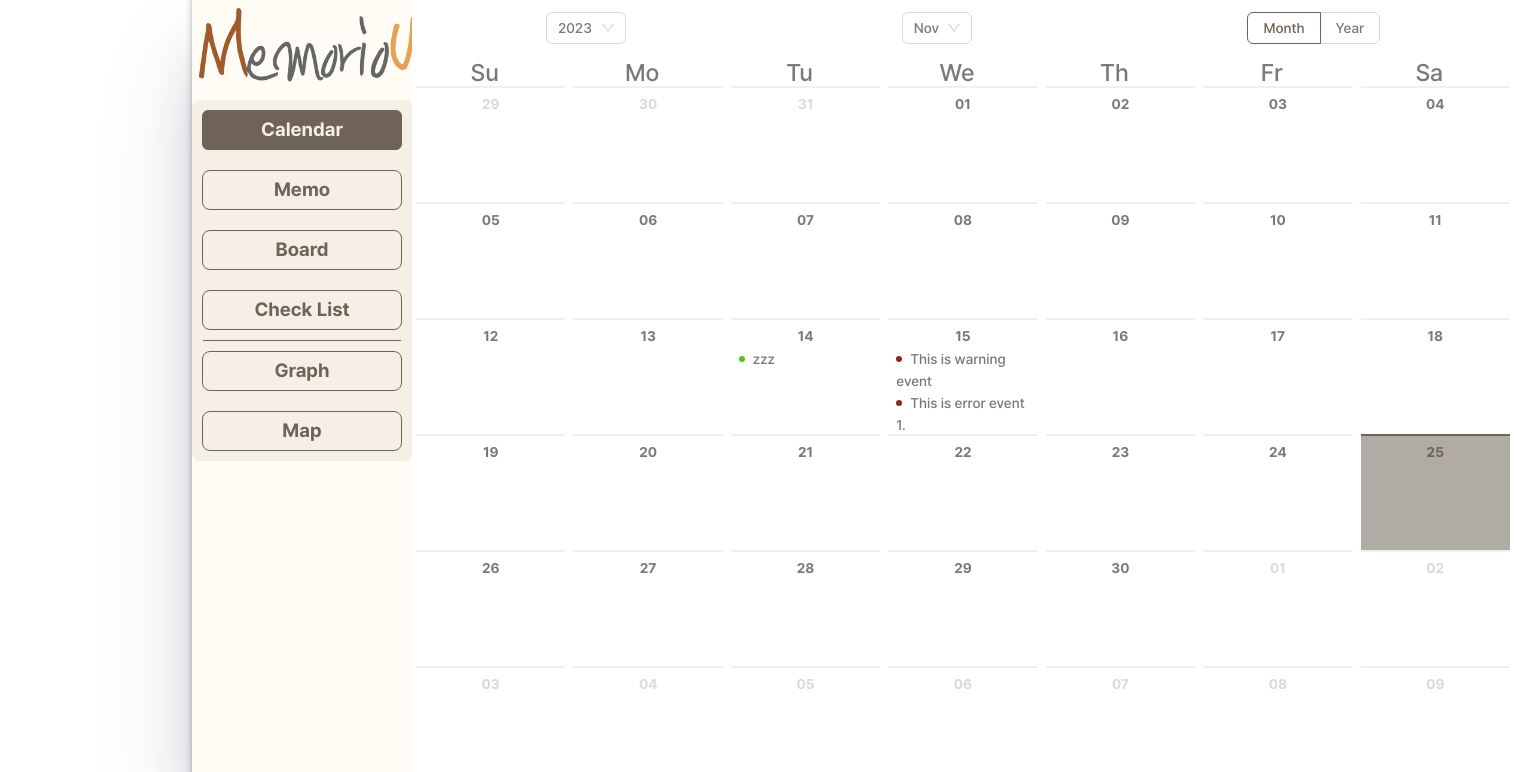
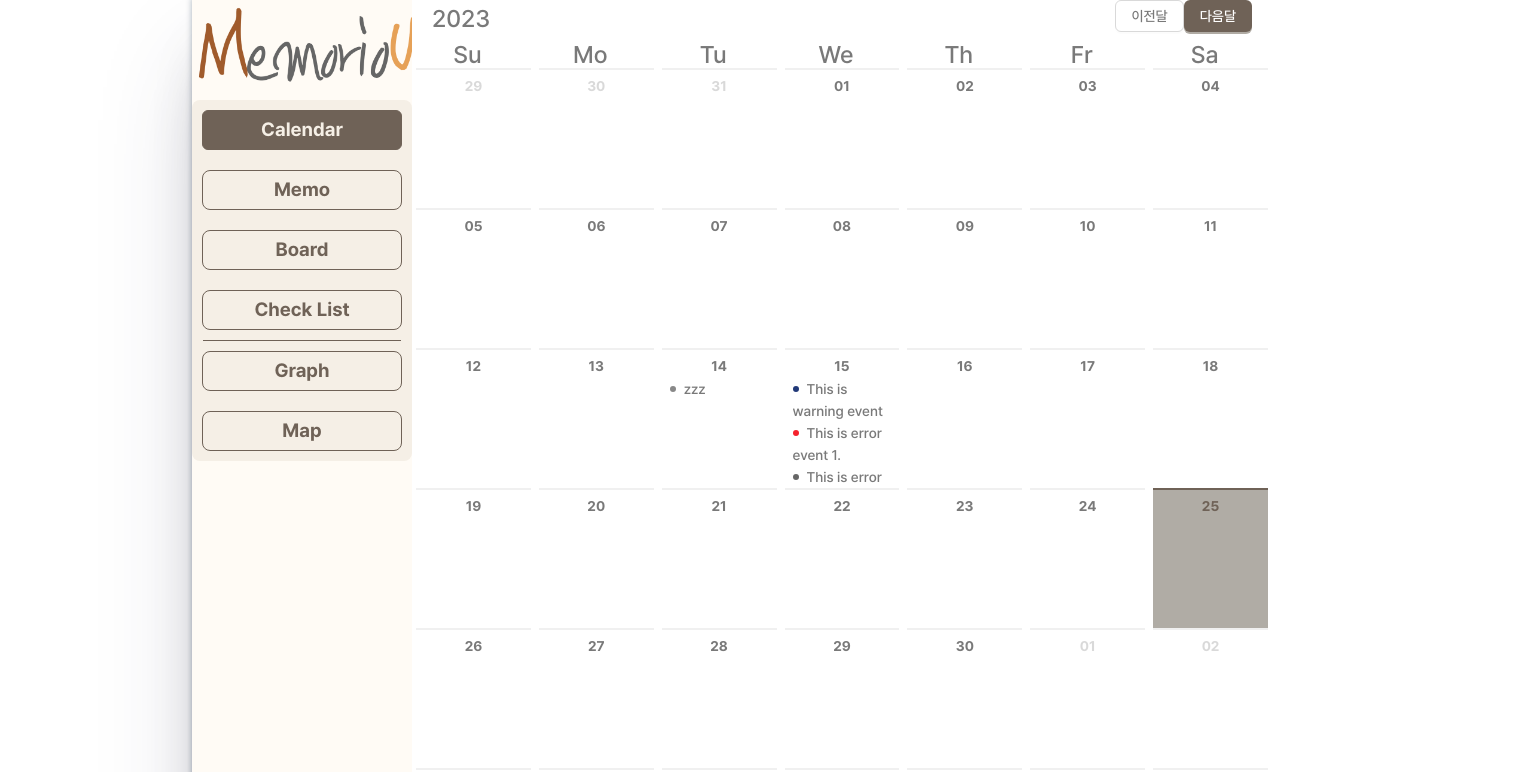
Before and after one commit to yoodeve/memorious-front-R, a React (Create React App) app: page /calendar in a window 1280 px wide. Shown: the top 772 px of the page, 1514 px wide, since content can reach past the window. Built offline with nearby package versions, Linux system fonts and the light colour scheme.

Commit message:
feat: 캘린더 퍼블리싱 진행중

```diff
--- a/src/pages/Calendar/CalendarPage.jsx
+++ b/src/pages/Calendar/CalendarPage.jsx
@@ -1,11 +1,23 @@
+/* eslint-disable import/no-extraneous-dependencies */
 import React, { useMemo } from "react";
 import styled from "styled-components";
-import { Badge, Calendar } from "antd";
-
+import { Badge, Button, Calendar } from "antd";
 /** @jsxImportSource @emotion/react */
 import { SMainContainer } from "./Style";
 
-// import "./CalendarPage.css";
+const HeaderRender = ({ value, onChange }) => {
+    return (
+        <div style={{ display: "flex", justifyContent: "space-between", margin: "0 20px" }}>
+            <span style={{ fontSize: "1.5rem" }}>{value.year()}</span>
+            <div>
+                <Button onClick={() => onChange(value.clone().subtract(1, "years"))}>이전달</Button>
+                <Button type="primary" onClick={() => onChange(value.clone().add(1, "years"))}>
+                    다음달
+                </Button>
+            </div>
+        </div>
+    );
+};
 
 function CalendarPage() {
     const getMonthData = value => {
@@ -19,12 +31,16 @@ function CalendarPage() {
             case 15:
                 listData = [
                     {
-                        type: "warning",
+                        type: "#213978",
                         content: "This is warning event",
                     },
 
                     {
-                        type: "error",
+                        type: "red",
+                        content: "This is error event 1.",
+                    },
+                    {
+                        type: "#666",
                         content: "This is error event 1.",
                     },
                 ];
@@ -32,7 +48,7 @@ function CalendarPage() {
             case 14:
                 listData = [
                     {
-                        type: "success",
+                        type: "#888",
                         content: "zzz",
                     },
                 ];
@@ -59,26 +75,28 @@ function CalendarPage() {
     const dateCellRender = value => {
         const listData = getListData(value);
         return (
-            <ul className="events">
-                {listData.map(item => (
-                    <li key={item.content}>
-                        <Badge status={item.type} text={item.content} />
-                    </li>
-                ))}
-            </ul>
+            <div>
+                <ul className="events">
+                    {listData.map(item => {
+                        return (
+                            <li key={item.content}>
+                                <Badge color={item.type} text={item.content} />
+                            </li>
+                        );
+                    })}
+                </ul>
+            </div>
         );
     };
 
     const cellRender = (current, info) => {
-        console.log(current);
-        // console.log(info);
         if (info.type === "date") return dateCellRender(current);
         if (info.type === "month") return monthCellRender(current);
         return info.originNode;
     };
 
     const tableCss = useMemo(() => {
-        return { width: "1102px" };
+        return { width: "100%", height: "max-content" };
     }, []);
 
     const SCalendar = styled(Calendar)`
@@ -89,10 +107,19 @@ function CalendarPage() {
 
         .ant-picker-calendar-header {
             display: flex;
-            justify-content: space-around;
+            justify-content: flex-end;
+            position: relative;
+            .ant-select {
+                &:nth-of-type(1) {
+                    margin-left: 10px;
+                }
+                &:nth-of-type(2) {
+                    margin-right: 800px;
+                }
+            }
         }
         /* 요일 표시 중앙으로  */
-        .ant-picker-calendar&.ant-picker-calendar-full &.ant-picker-panel {
+        .ant-picker-calendar .ant-picker-calendar-full .ant-picker-panel {
         }
 
         .css-1rclprt-SideBar * {
@@ -111,14 +138,14 @@ function CalendarPage() {
         .ant-picker-cell ant-picker-cell-in-view {
             height: 135px;
         }
-        .ant-picker-calendar-date-content {
-            height: 135px;
+        tbody tr td .ant-picker-cell-inner.ant-picker-calendar-date .ant-picker-calendar-date-content {
+            height: 110px;
         }
     `;
 
     return (
         <div css={SMainContainer}>
-            <SCalendar onPanelChange={onPanelChange} cellRender={cellRender} style={tableCss} />
+            <SCalendar headerRender={HeaderRender} dateCellRender={dateCellRender} onPanelChange={onPanelChange} cellRender={cellRender} style={tableCss} />
             {/* <Calendar onPanelChange={onPanelChange} cellRender={cellRender} style={tableCss} /> */}
         </div>
     );
--- a/src/pages/Calendar/Style.js
+++ b/src/pages/Calendar/Style.js
@@ -1,6 +1,8 @@
 import { css } from "@emotion/react";
 
 export const SMainContainer = css`
-    width: 1102.13px;
+    width: 860px;
     height: 100%;
+    display: grid;
+    place-items: center;
 `;
--- a/src/pages/SideBar/SideBar.jsx
+++ b/src/pages/SideBar/SideBar.jsx
@@ -8,6 +8,7 @@ import Sidebar from "../../component/Sidebar";
 const mainContainer = css`
     display: flex;
     justify-content: flex-start;
+    max-width: 1100px;
     width: 70%;
     min-height: 100vh;
     margin: 0 auto;
@@ -23,7 +24,7 @@ const mainContainer = css`
 `;
 
 const contentsContainer = css`
-    flex-grow: 1;
+    width: 860px;
 `;
 
 function SideBar() {
```
